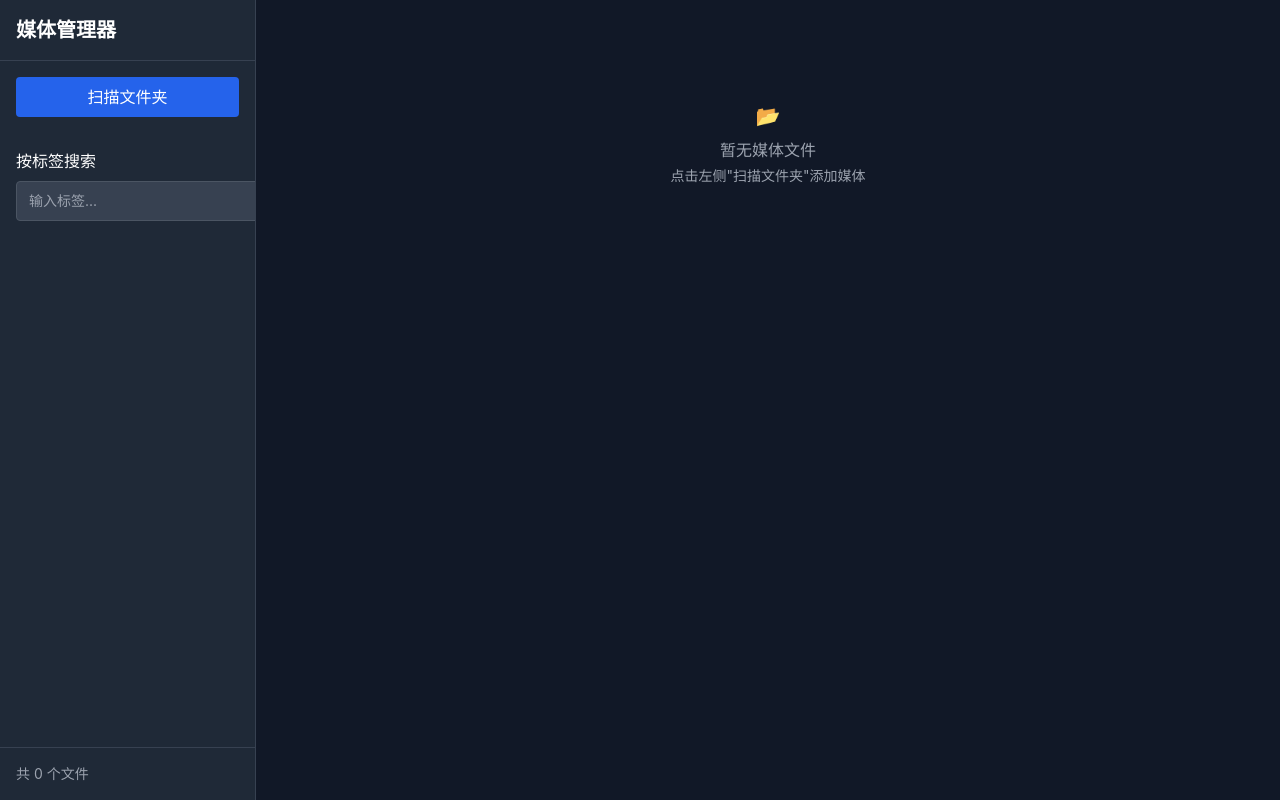
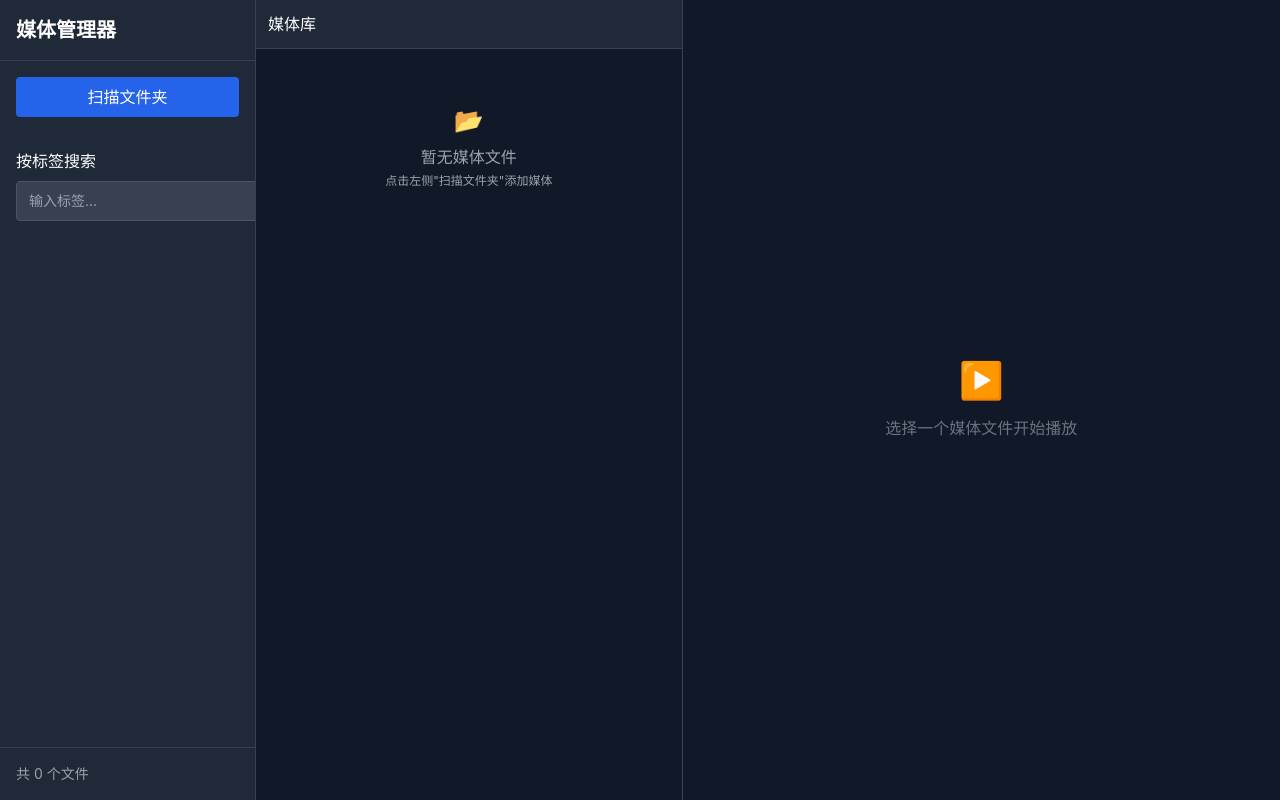
Before and after one commit to ZDY4/jvjv-media-manager, a React (Vite) app: page / in a window 1280 px wide. Built offline with nearby package versions, Linux system fonts and the light colour scheme.

Commit message:
🎨 改为三栏分栏布局\n\n- 左侧：侧边栏（扫描、搜索）\n- 中间：媒体列表（列表形式，支持选中高亮）\n- 右侧：播放器 + 标签管理\n- 点击媒体直接在右侧播放，不切换视图

```diff
--- a/src/renderer/App.tsx
+++ b/src/renderer/App.tsx
@@ -9,7 +9,6 @@ import { VideoTrimmer } from './components/VideoTrimmer';
 function App() {
   const [mediaList, setMediaList] = useState<MediaFile[]>([]);
   const [selectedMediaId, setSelectedMediaId] = useState<string | null>(null);
-  const [isPlaying, setIsPlaying] = useState(false);
   const [searchTags, setSearchTags] = useState<string[]>([]);
   const [showTrimmer, setShowTrimmer] = useState(false);
   const [apiReady, setApiReady] = useState(false);
@@ -64,19 +63,17 @@ function App() {
       loadMedia();
       if (selectedMediaId === mediaId) {
         setSelectedMediaId(null);
-        setIsPlaying(false);
       }
     }
   };
 
   const handlePlayMedia = (media: MediaFile) => {
     setSelectedMediaId(media.id);
-    setIsPlaying(true);
   };
 
   return (
     <div className="flex h-screen bg-gray-900">
-      {/* 侧边栏 */}
+      {/* 左侧边栏 */}
       <div className="w-64 bg-gray-800 border-r border-gray-700 flex flex-col">
         <div className="p-4 border-b border-gray-700">
           <h1 className="text-xl font-bold text-white">媒体管理器</h1>
@@ -103,15 +100,31 @@ function App() {
         </div>
       </div>
 
-      {/* 主内容区 */}
+      {/* 中间：媒体列表 */}
+      <div className="w-1/3 border-r border-gray-700 flex flex-col">
+        <div className="p-3 border-b border-gray-700 bg-gray-800">
+          <h2 className="text-white font-medium">媒体库</h2>
+        </div>
+        <div className="flex-1 overflow-auto">
+          <MediaGrid
+            mediaList={mediaList}
+            selectedId={selectedMediaId}
+            onPlay={handlePlayMedia}
+            onDelete={handleDeleteMedia}
+          />
+        </div>
+      </div>
+
+      {/* 右侧：播放器区域 */}
       <div className="flex-1 flex flex-col">
-        {isPlaying && selectedMedia ? (
-          <div className="flex-1 flex flex-col">
-            <MediaPlayer
-              media={selectedMedia}
-              onClose={() => setIsPlaying(false)}
-            />
-            <div className="h-48 bg-gray-800 border-t border-gray-700 p-4">
+        {selectedMedia ? (
+          <>
+            <div className="flex-1 flex flex-col">
+              <MediaPlayer
+                media={selectedMedia}
+              />
+            </div>
+            <div className="h-48 bg-gray-800 border-t border-gray-700 p-4 overflow-auto">
               <TagManager
                 media={selectedMedia}
                 onUpdate={loadMedia}
@@ -125,13 +138,14 @@ function App() {
                 </button>
               )}
             </div>
+          </>
+        ) : (
+          <div className="flex-1 flex items-center justify-center text-gray-500">
+            <div className="text-center">
+              <p className="text-4xl mb-4">▶️</p>
+              <p>选择一个媒体文件开始播放</p>
+            </div>
           </div>
-        ) : (
-          <MediaGrid
-            mediaList={mediaList}
-            onPlay={handlePlayMedia}
-            onDelete={handleDeleteMedia}
-          />
         )}
       </div>
 
--- a/src/renderer/components/MediaGrid.tsx
+++ b/src/renderer/components/MediaGrid.tsx
@@ -3,11 +3,12 @@ import { MediaFile } from '../../shared/types';
 
 interface MediaGridProps {
   mediaList: MediaFile[];
+  selectedId?: string | null;
   onPlay: (media: MediaFile) => void;
   onDelete: (mediaId: string) => void;
 }
 
-export const MediaGrid: React.FC<MediaGridProps> = ({ mediaList, onPlay, onDelete }) => {
+export const MediaGrid: React.FC<MediaGridProps> = ({ mediaList, selectedId, onPlay, onDelete }) => {
   const formatSize = (bytes: number) => {
     if (bytes === 0) return '0 B';
     const k = 1024;
@@ -25,71 +26,56 @@ export const MediaGrid: React.FC<MediaGridProps> = ({ mediaList, onPlay, onDelet
 
   const handleContextMenu = (e: React.MouseEvent, media: MediaFile) => {
     e.preventDefault();
+    e.stopPropagation();
     if (confirm(`删除 "${media.filename}"?`)) {
       onDelete(media.id);
     }
   };
 
   return (
-    <div className="flex-1 overflow-auto p-4">
-      <div className="grid grid-cols-2 md:grid-cols-3 lg:grid-cols-4 xl:grid-cols-5 gap-4">
+    <div className="p-2 space-y-1">
       {mediaList.map((media) => (
         <div
           key={media.id}
-            className="bg-gray-800 rounded-lg overflow-hidden cursor-pointer hover:bg-gray-700 transition group"
+          className={`
+            flex items-center gap-3 p-2 rounded cursor-pointer transition
+            ${selectedId === media.id
+              ? 'bg-blue-600/30 border border-blue-500'
+              : 'bg-gray-800 hover:bg-gray-700 border border-transparent'}
+          `}
           onClick={() => onPlay(media)}
           onContextMenu={(e) => handleContextMenu(e, media)}
         >
-            <div className="aspect-video bg-gray-900 relative">
-              {media.thumbnail ? (
-                <img
-                  src={media.thumbnail}
-                  alt={media.filename}
-                  className="w-full h-full object-cover"
-                />
-              ) : (
-                <div className="w-full h-full flex items-center justify-center">
-                  <span className="text-4xl">
+          {/* 缩略图 */}
+          <div className="w-16 h-10 bg-gray-900 rounded flex-shrink-0 flex items-center justify-center">
+            <span className="text-lg">
               {media.type === 'video' ? '🎬' : '🖼️'}
             </span>
           </div>
-              )}
-              {media.type === 'video' && media.duration && (
-                <div className="absolute bottom-1 right-1 bg-black/70 px-1.5 py-0.5 rounded text-xs">
-                  {formatDuration(media.duration)}
-                </div>
-              )}
-              <div className="absolute inset-0 bg-black/50 opacity-0 group-hover:opacity-100 transition flex items-center justify-center">
-                <span className="text-4xl">▶️</span>
-              </div>
-            </div>
 
-            <div className="p-2">
+          {/* 信息 */}
+          <div className="flex-1 min-w-0">
             <p className="text-sm truncate text-white" title={media.filename}>
               {media.filename}
             </p>
             <p className="text-xs text-gray-400">
               {formatSize(media.size)}
+              {media.duration && ` · ${formatDuration(media.duration)}`}
             </p>
-              {media.tags.length > 0 && (
-                <div className="flex flex-wrap gap-1 mt-1">
-                  {media.tags.map(tag => (
-                    <span key={tag} className="text-xs bg-blue-600/50 px-1.5 py-0.5 rounded">
-                      {tag}
-                    </span>
-                  ))}
           </div>
+
+          {/* 选中指示 */}
+          {selectedId === media.id && (
+            <div className="w-2 h-2 bg-blue-500 rounded-full"></div>
           )}
         </div>
-          </div>
       ))}
-      </div>
 
       {mediaList.length === 0 && (
-        <div className="flex flex-col items-center justify-center h-64 text-gray-400">
-          <p className="text-xl mb-2">📂</p>
+        <div className="flex flex-col items-center justify-center py-12 text-gray-400">
+          <p className="text-2xl mb-2">📂</p>
           <p>暂无媒体文件</p>
-          <p className="text-sm mt-1">点击左侧"扫描文件夹"添加媒体</p>
+          <p className="text-xs mt-1">点击左侧"扫描文件夹"添加媒体</p>
         </div>
       )}
     </div>
--- a/src/renderer/components/MediaPlayer.tsx
+++ b/src/renderer/components/MediaPlayer.tsx
@@ -3,12 +3,10 @@ import { MediaFile } from '../../shared/types';
 
 interface MediaPlayerProps {
   media: MediaFile;
-  onClose: () => void;
 }
 
-export const MediaPlayer: React.FC<MediaPlayerProps> = ({ media, onClose }) => {
+export const MediaPlayer: React.FC<MediaPlayerProps> = ({ media }) => {
   const videoRef = useRef<HTMLVideoElement>(null);
-  const imageRef = useRef<HTMLImageElement>(null);
 
   useEffect(() => {
     if (media.type === 'video' && videoRef.current) {
@@ -17,32 +15,25 @@ export const MediaPlayer: React.FC<MediaPlayerProps> = ({ media, onClose }) => {
   }, [media]);
 
   return (
-    <div className="flex-1 flex flex-col bg-black relative">
-      <div className="flex items-center justify-between p-2 bg-gray-800">
-        <h2 className="text-white truncate flex-1 mr-4">{media.filename}</h2>
-        <button
-          onClick={onClose}
-          className="text-white hover:bg-gray-700 px-3 py-1 rounded"
-        >
-          ✕ 关闭
-        </button>
+    <div className="flex-1 flex flex-col bg-black">
+      <div className="flex items-center p-2 bg-gray-800">
+        <h2 className="text-white truncate flex-1">{media.filename}</h2>
       </div>
 
-      <div className="flex-1 flex items-center justify-center overflow-hidden">
+      <div className="flex-1 flex items-center justify-center overflow-hidden p-4">
         {media.type === 'video' ? (
           <video
             ref={videoRef}
             src={`file://${media.path}`}
             controls
-            className="max-w-full max-h-full"
+            className="max-w-full max-h-full rounded"
             autoPlay
           />
         ) : (
           <img
-            ref={imageRef}
             src={`file://${media.path}`}
             alt={media.filename}
-            className="max-w-full max-h-full object-contain"
+            className="max-w-full max-h-full object-contain rounded"
           />
         )}
       </div>
```
Lines whose indentation alone changed are shown as unchanged.
